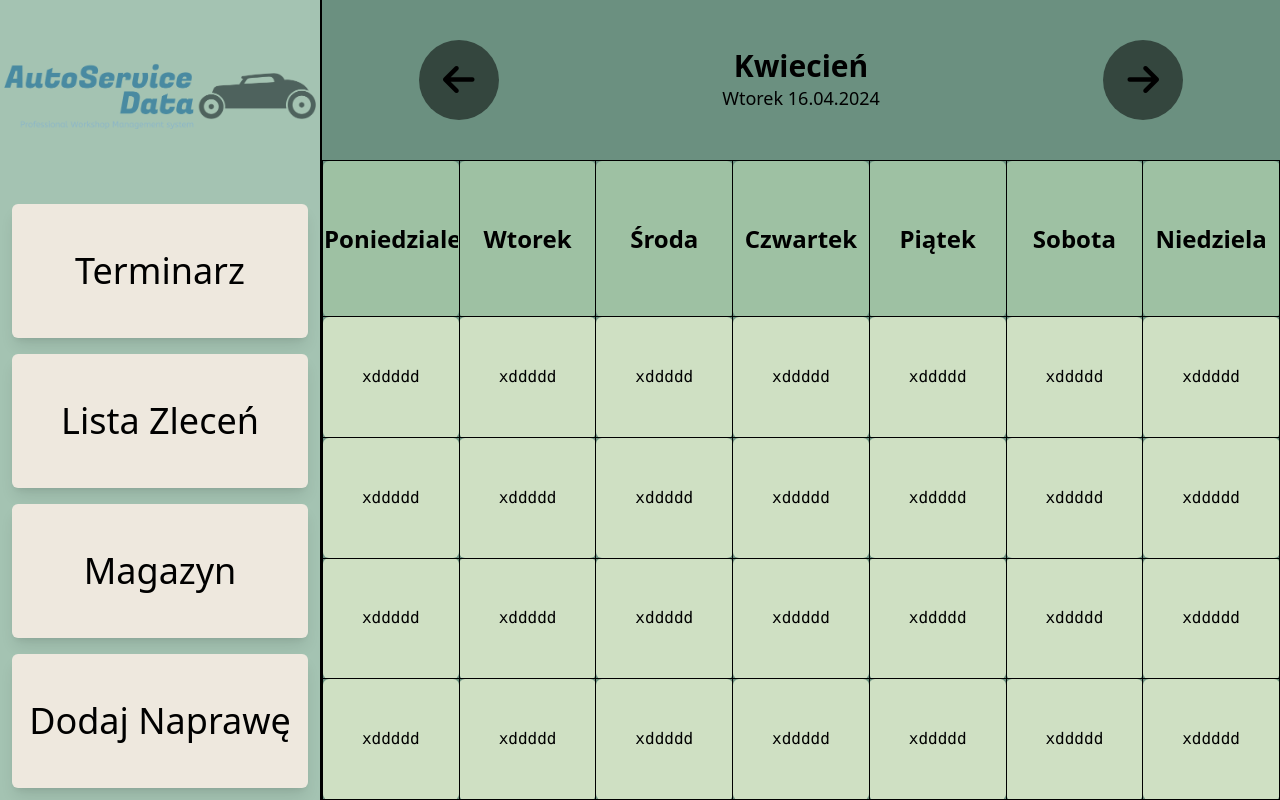
After one commit to siemaema/Projekt, a PHP site: page /Main.php in a window 1280 px wide. The commit adds this page. Run offline with PHP 8.4, Linux system fonts and the light colour scheme; some libraries are stand-ins or nearby versions.

Commit message:
pre release 1.0.0 BETA

```diff
--- /dev/null
+++ b/Main.php
@@ -0,0 +1,81 @@
+<!DOCTYPE html>
+<html lang="en">
+<head>
+    <meta charset="UTF-8">
+    <meta name="viewport" content="width=device-width, initial-scale=1.0">
+    <title>Document</title>
+    <link rel="stylesheet" href="output.css">
+    <script src="https://cdn.tailwindcss.com"></script>
+    <script src="https://kit.fontawesome.com/90bfbfad1c.js" crossorigin="anonymous"></script>
+</head>
+
+
+<body class=" bg-[#cfbeaf]">
+    <div class="grid grid-cols-4 h-screen ">
+        <div class="bg-[#a4c3b2] place-content-center px-1">
+            <img src="logo-no-background.png" class="animate-pulse saturate-150" alt="">
+
+        </div>
+
+        <div class="col-span-3 row-span-4 border-l-2 border-black bg-[#eee8de]">
+            <div class="grid grid-cols-7 grid-rows-5 w-full h-full bg-[#6b9080]">
+                <div class="grid col-span-2 w-full place-content-center ">
+                    <button class="w-20 h-20 text-4xl bg-[#34463E] rounded-full"><i class="fa-solid fa-arrow-left"></i></button>
+                </div>
+                <div class="grid col-span-3 text-center place-content-center">
+                    <p class="text-3xl font-bold">Kwiecień</p>
+                    <p class="text-lg">Wtorek 16.04.2024</p>
+                </div>
+                <div class="grid col-span-2 place-content-center ">
+                    <button class="w-20 h-20 text-4xl bg-[#34463E] rounded-full"><i class="fa-solid fa-arrow-right"></i></button>
+                </div>
+                <div class="grid col-span-7 row-span-4 w-full h-full overflow-hidden">
+                    <table id="tablica" class="h-full w-full  table-fixed border-slate-950  ">
+                    </table>
+                </div>
+            </div>
+
+        </div>
+
+        <div class="row-span-3 shadow-sm bg-[#a4c3b2]  border-black">
+            <div class="grid grid-cols-1 place-items-stretch h-full p-3 gap-4 text-4xl font-normal ">
+                <a href="Terminarz.php" class=""><button class="w-full h-full shadow-lg rounded-md bg-[#eee8de] hover:scale-105 overflow-hidden">Terminarz</button></a>
+                <a href="Lista_zleceń.php" class=""><button class="w-full h-full shadow-lg rounded-md bg-[#eee8de] hover:scale-105 overflow-hidden">Lista Zleceń</button></a>
+                <a href="Magazyn.php" class=""><button class="w-full h-full shadow-lg rounded-md bg-[#eee8de] hover:scale-105 overflow-hidden">Magazyn</button></a>
+                <a href="Dodaj_naprawe.php" class=""><button class="w-full h-full shadow-lg rounded-md bg-[#eee8de] hover:scale-105 overflow-hidden">Dodaj Naprawę</button></a>
+            </div>
+        </div>
+    </div>
+
+    <script>
+        dni = ["Poniedzialek","Wtorek","Środa","Czwartek","Piątek","Sobota","Niedziela"]
+
+        function insertChild(rows, cols){
+            var table =document.getElementById('tablica');
+            for(var i =0;i<rows;i++){
+                var row = table.insertRow();
+
+                for(var j=0;j<cols;j++){
+                    var cell;
+                    if(i === 0){
+                        cell = document.createElement('th');
+                        cell.classList.add("childTitle");
+                    }
+                    else{
+                        cell = document.createElement('td');
+                        cell.addEventListener("click", function(){
+                            alert("kliknales komorke :"+this.innerHTML);
+                        });
+                        cell.classList.add("childTable");
+                    }
+                    cell.innerHTML = (i === 0) ? dni[j] : "xddddd";
+
+                    row.appendChild(cell);
+
+                }
+            }
+        }
+        insertChild(5,7)
+    </script>
+</body>
+</html>
--- a/output.css
+++ b/output.css
@@ -554,20 +554,85 @@ video {
   --tw-contain-style:  ;
 }
 
+.container {
+  width: 100%;
+}
+
+@media (min-width: 640px) {
+  .container {
+    max-width: 640px;
+  }
+}
+
+@media (min-width: 768px) {
+  .container {
+    max-width: 768px;
+  }
+}
+
+@media (min-width: 1024px) {
+  .container {
+    max-width: 1024px;
+  }
+}
+
+@media (min-width: 1280px) {
+  .container {
+    max-width: 1280px;
+  }
+}
+
+@media (min-width: 1536px) {
+  .container {
+    max-width: 1536px;
+  }
+}
+
+.childTitle {
+  margin: 0.25rem;
+  overflow: hidden;
+  border-radius: 0.375rem;
+  border-width: 1px;
+  --tw-border-opacity: 1;
+  border-color: rgb(0 0 0 / var(--tw-border-opacity));
+  --tw-bg-opacity: 1;
+  background-color: rgb(158 193 163 / var(--tw-bg-opacity));
+  text-align: center;
+  font-size: 1.5rem;
+  line-height: 2rem;
+}
+
+.childTable {
+  margin: 0.25rem;
+  border-radius: 0.375rem;
+  border-width: 1px;
+  --tw-border-opacity: 1;
+  border-color: rgb(0 0 0 / var(--tw-border-opacity));
+  --tw-bg-opacity: 1;
+  background-color: rgb(207 224 195 / var(--tw-bg-opacity));
+  text-align: center;
+  font-family: ui-monospace, SFMono-Regular, Menlo, Monaco, Consolas, "Liberation Mono", "Courier New", monospace;
+}
+
+.childTable:hover {
+  --tw-scale-x: 1.05;
+  --tw-scale-y: 1.05;
+  transform: translate(var(--tw-translate-x), var(--tw-translate-y)) rotate(var(--tw-rotate)) skewX(var(--tw-skew-x)) skewY(var(--tw-skew-y)) scaleX(var(--tw-scale-x)) scaleY(var(--tw-scale-y));
+  --tw-bg-opacity: 1;
+  background-color: rgb(30 41 59 / var(--tw-bg-opacity));
+  transition-duration: 100ms;
+}
+
 .col-span-2 {
   grid-column: span 2 / span 2;
-}
-
-.col-span-1 {
-  grid-column: span 1 / span 1;
 }
 
 .col-span-3 {
   grid-column: span 3 / span 3;
 }
 
-.row-span-2 {
-  grid-row: span 2 / span 2;
+.col-span-7 {
+  grid-column: span 7 / span 7;
 }
 
 .row-span-3 {
@@ -578,263 +643,115 @@ video {
   grid-row: span 4 / span 4;
 }
 
-.flex {
-  display: flex;
+.table {
+  display: table;
 }
 
 .grid {
   display: grid;
 }
 
-.h-1\/4 {
-  height: 25%;
+.h-20 {
+  height: 5rem;
+}
+
+.h-full {
+  height: 100%;
 }
 
 .h-screen {
   height: 100vh;
 }
 
-.h-10 {
-  height: 2.5rem;
-}
-
-.h-3\/4 {
-  height: 75%;
-}
-
-.h-full {
-  height: 100%;
-}
-
-.h-1\/2 {
-  height: 50%;
+.w-20 {
+  width: 5rem;
 }
 
 .w-full {
   width: 100%;
 }
 
-.w-10 {
-  width: 2.5rem;
+.table-fixed {
+  table-layout: fixed;
 }
 
-.w-40 {
-  width: 10rem;
+@keyframes pulse {
+  50% {
+    opacity: .5;
+  }
 }
 
-.w-2\/6 {
-  width: 33.333333%;
-}
-
-.w-1\/6 {
-  width: 16.666667%;
-}
-
-.w-5\/6 {
-  width: 83.333333%;
-}
-
-.w-1\/2 {
-  width: 50%;
-}
-
-.basis-3\/4 {
-  flex-basis: 75%;
-}
-
-.scale-105 {
-  --tw-scale-x: 1.05;
-  --tw-scale-y: 1.05;
-  transform: translate(var(--tw-translate-x), var(--tw-translate-y)) rotate(var(--tw-rotate)) skewX(var(--tw-skew-x)) skewY(var(--tw-skew-y)) scaleX(var(--tw-scale-x)) scaleY(var(--tw-scale-y));
-}
-
-.grid-flow-row {
-  grid-auto-flow: row;
-}
-
-.grid-flow-col {
-  grid-auto-flow: column;
-}
-
-.grid-flow-row-dense {
-  grid-auto-flow: row dense;
-}
-
-.auto-rows-max {
-  grid-auto-rows: max-content;
+.animate-pulse {
+  animation: pulse 2s cubic-bezier(0.4, 0, 0.6, 1) infinite;
 }
 
 .grid-cols-1 {
   grid-template-columns: repeat(1, minmax(0, 1fr));
 }
 
-.grid-cols-2 {
-  grid-template-columns: repeat(2, minmax(0, 1fr));
-}
-
-.grid-cols-6 {
-  grid-template-columns: repeat(6, minmax(0, 1fr));
-}
-
-.grid-cols-subgrid {
-  grid-template-columns: subgrid;
-}
-
 .grid-cols-4 {
   grid-template-columns: repeat(4, minmax(0, 1fr));
 }
 
-.grid-rows-4 {
-  grid-template-rows: repeat(4, minmax(0, 1fr));
+.grid-cols-7 {
+  grid-template-columns: repeat(7, minmax(0, 1fr));
 }
 
-.grid-rows-1 {
-  grid-template-rows: repeat(1, minmax(0, 1fr));
-}
-
-.grid-rows-2 {
-  grid-template-rows: repeat(2, minmax(0, 1fr));
-}
-
-.grid-rows-3 {
-  grid-template-rows: repeat(3, minmax(0, 1fr));
+.grid-rows-5 {
+  grid-template-rows: repeat(5, minmax(0, 1fr));
 }
 
 .place-content-center {
   place-content: center;
 }
 
-.place-items-center {
-  place-items: center;
-}
-
 .place-items-stretch {
   place-items: stretch;
 }
 
-.items-stretch {
-  align-items: stretch;
+.gap-4 {
+  gap: 1rem;
 }
 
-.justify-items-center {
-  justify-items: center;
+.overflow-hidden {
+  overflow: hidden;
 }
 
-.gap-2 {
-  gap: 0.5rem;
-}
-
-.gap-3 {
-  gap: 0.75rem;
-}
-
-.gap-1 {
-  gap: 0.25rem;
-}
-
-.self-stretch {
-  align-self: stretch;
+.rounded-full {
+  border-radius: 9999px;
 }
 
 .rounded-md {
   border-radius: 0.375rem;
 }
 
-.border-4 {
-  border-width: 4px;
+.border-l-2 {
+  border-left-width: 2px;
 }
 
-.border {
-  border-width: 1px;
+.border-black {
+  --tw-border-opacity: 1;
+  border-color: rgb(0 0 0 / var(--tw-border-opacity));
 }
 
-.border-2 {
-  border-width: 2px;
+.border-slate-950 {
+  --tw-border-opacity: 1;
+  border-color: rgb(2 6 23 / var(--tw-border-opacity));
 }
 
-.border-indigo-600 {
-  --tw-border-opacity: 1;
-  border-color: rgb(79 70 229 / var(--tw-border-opacity));
+.bg-\[\#6b9080\] {
+  --tw-bg-opacity: 1;
+  background-color: rgb(107 144 128 / var(--tw-bg-opacity));
 }
 
-.bg-black {
+.bg-\[\#a4c3b2\] {
   --tw-bg-opacity: 1;
-  background-color: rgb(0 0 0 / var(--tw-bg-opacity));
+  background-color: rgb(164 195 178 / var(--tw-bg-opacity));
 }
 
-.bg-cyan-300 {
+.bg-\[\#cfbeaf\] {
   --tw-bg-opacity: 1;
-  background-color: rgb(103 232 249 / var(--tw-bg-opacity));
-}
-
-.bg-slate-500 {
-  --tw-bg-opacity: 1;
-  background-color: rgb(100 116 139 / var(--tw-bg-opacity));
-}
-
-.bg-green-800 {
-  --tw-bg-opacity: 1;
-  background-color: rgb(22 101 52 / var(--tw-bg-opacity));
-}
-
-.bg-slate-950 {
-  --tw-bg-opacity: 1;
-  background-color: rgb(2 6 23 / var(--tw-bg-opacity));
-}
-
-.bg-stone-900 {
-  --tw-bg-opacity: 1;
-  background-color: rgb(28 25 23 / var(--tw-bg-opacity));
-}
-
-.bg-red-900 {
-  --tw-bg-opacity: 1;
-  background-color: rgb(127 29 29 / var(--tw-bg-opacity));
-}
-
-.bg-zinc-600 {
-  --tw-bg-opacity: 1;
-  background-color: rgb(82 82 91 / var(--tw-bg-opacity));
-}
-
-.bg-blue-950 {
-  --tw-bg-opacity: 1;
-  background-color: rgb(23 37 84 / var(--tw-bg-opacity));
-}
-
-.bg-slate-600 {
-  --tw-bg-opacity: 1;
-  background-color: rgb(71 85 105 / var(--tw-bg-opacity));
-}
-
-.bg-yellow-600 {
-  --tw-bg-opacity: 1;
-  background-color: rgb(202 138 4 / var(--tw-bg-opacity));
-}
-
-.bg-indigo-600 {
-  --tw-bg-opacity: 1;
-  background-color: rgb(79 70 229 / var(--tw-bg-opacity));
-}
-
-.bg-lime-700 {
-  --tw-bg-opacity: 1;
-  background-color: rgb(77 124 15 / var(--tw-bg-opacity));
-}
-
-.bg-slate-800 {
-  --tw-bg-opacity: 1;
-  background-color: rgb(30 41 59 / var(--tw-bg-opacity));
-}
-
-.bg-white {
-  --tw-bg-opacity: 1;
-  background-color: rgb(255 255 255 / var(--tw-bg-opacity));
-}
-
-.bg-\[\#3f6132\] {
-  --tw-bg-opacity: 1;
-  background-color: rgb(63 97 50 / var(--tw-bg-opacity));
+  background-color: rgb(207 190 175 / var(--tw-bg-opacity));
 }
 
 .bg-\[\#eee8de\] {
@@ -842,63 +759,27 @@ video {
   background-color: rgb(238 232 222 / var(--tw-bg-opacity));
 }
 
-.bg-\[\#ffffff\] {
+.bg-amber-200 {
   --tw-bg-opacity: 1;
-  background-color: rgb(255 255 255 / var(--tw-bg-opacity));
+  background-color: rgb(253 230 138 / var(--tw-bg-opacity));
 }
 
-.bg-\[\#b8b499\] {
+.bg-\[\#70a9a1\] {
   --tw-bg-opacity: 1;
-  background-color: rgb(184 180 153 / var(--tw-bg-opacity));
+  background-color: rgb(112 169 161 / var(--tw-bg-opacity));
 }
 
-.bg-\[\#7b865d\] {
+.bg-\[\#34463E\] {
   --tw-bg-opacity: 1;
-  background-color: rgb(123 134 93 / var(--tw-bg-opacity));
+  background-color: rgb(52 70 62 / var(--tw-bg-opacity));
 }
 
-.bg-\[\#cfbeaf\] {
-  --tw-bg-opacity: 1;
-  background-color: rgb(207 190 175 / var(--tw-bg-opacity));
-}
-
-.bg-\[\#ccafab\] {
-  --tw-bg-opacity: 1;
-  background-color: rgb(204 175 171 / var(--tw-bg-opacity));
-}
-
-.bg-opacity-60 {
-  --tw-bg-opacity: 0.6;
+.bg-\[\#734463E\] {
+  background-color: #734463E;
 }
 
 .p-3 {
   padding: 0.75rem;
-}
-
-.p-5 {
-  padding: 1.25rem;
-}
-
-.p-4 {
-  padding: 1rem;
-}
-
-.p-2 {
-  padding: 0.5rem;
-}
-
-.p-1 {
-  padding: 0.25rem;
-}
-
-.px-2 {
-  padding-left: 0.5rem;
-  padding-right: 0.5rem;
-}
-
-.py-2 {
-  padding-top: 0.5rem;
-  padding-bottom: 0.5rem;
 }
 
 .px-1 {
@@ -906,14 +787,13 @@ video {
   padding-right: 0.25rem;
 }
 
-.text-lg {
-  font-size: 1.125rem;
-  line-height: 1.75rem;
+.text-center {
+  text-align: center;
 }
 
-.text-5xl {
-  font-size: 3rem;
-  line-height: 1;
+.text-3xl {
+  font-size: 1.875rem;
+  line-height: 2.25rem;
 }
 
 .text-4xl {
@@ -921,41 +801,17 @@ video {
   line-height: 2.5rem;
 }
 
-.font-medium {
-  font-weight: 500;
+.text-lg {
+  font-size: 1.125rem;
+  line-height: 1.75rem;
 }
 
-.font-light {
-  font-weight: 300;
+.font-bold {
+  font-weight: 700;
 }
 
 .font-normal {
   font-weight: 400;
-}
-
-.subpixel-antialiased {
-  -webkit-font-smoothing: auto;
-  -moz-osx-font-smoothing: auto;
-}
-
-.opacity-45 {
-  opacity: 0.45;
-}
-
-.opacity-35 {
-  opacity: 0.35;
-}
-
-.opacity-20 {
-  opacity: 0.2;
-}
-
-.opacity-60 {
-  opacity: 0.6;
-}
-
-.opacity-70 {
-  opacity: 0.7;
 }
 
 .shadow-sm {
@@ -964,41 +820,21 @@ video {
   box-shadow: var(--tw-ring-offset-shadow, 0 0 #0000), var(--tw-ring-shadow, 0 0 #0000), var(--tw-shadow);
 }
 
-.backdrop-brightness-75 {
-  --tw-backdrop-brightness: brightness(.75);
-  -webkit-backdrop-filter: var(--tw-backdrop-blur) var(--tw-backdrop-brightness) var(--tw-backdrop-contrast) var(--tw-backdrop-grayscale) var(--tw-backdrop-hue-rotate) var(--tw-backdrop-invert) var(--tw-backdrop-opacity) var(--tw-backdrop-saturate) var(--tw-backdrop-sepia);
-          backdrop-filter: var(--tw-backdrop-blur) var(--tw-backdrop-brightness) var(--tw-backdrop-contrast) var(--tw-backdrop-grayscale) var(--tw-backdrop-hue-rotate) var(--tw-backdrop-invert) var(--tw-backdrop-opacity) var(--tw-backdrop-saturate) var(--tw-backdrop-sepia);
+.shadow-md {
+  --tw-shadow: 0 4px 6px -1px rgb(0 0 0 / 0.1), 0 2px 4px -2px rgb(0 0 0 / 0.1);
+  --tw-shadow-colored: 0 4px 6px -1px var(--tw-shadow-color), 0 2px 4px -2px var(--tw-shadow-color);
+  box-shadow: var(--tw-ring-offset-shadow, 0 0 #0000), var(--tw-ring-shadow, 0 0 #0000), var(--tw-shadow);
 }
 
-.transition-opacity {
-  transition-property: opacity;
-  transition-timing-function: cubic-bezier(0.4, 0, 0.2, 1);
-  transition-duration: 150ms;
+.shadow-lg {
+  --tw-shadow: 0 10px 15px -3px rgb(0 0 0 / 0.1), 0 4px 6px -4px rgb(0 0 0 / 0.1);
+  --tw-shadow-colored: 0 10px 15px -3px var(--tw-shadow-color), 0 4px 6px -4px var(--tw-shadow-color);
+  box-shadow: var(--tw-ring-offset-shadow, 0 0 #0000), var(--tw-ring-shadow, 0 0 #0000), var(--tw-shadow);
 }
 
-.hover\:fixed:hover {
-  position: fixed;
-}
-
-.hover\:absolute:hover {
-  position: absolute;
-}
-
-.hover\:size-11\/12:hover {
-  width: 91.666667%;
-  height: 91.666667%;
-}
-
-.hover\:scale-50:hover {
-  --tw-scale-x: .5;
-  --tw-scale-y: .5;
-  transform: translate(var(--tw-translate-x), var(--tw-translate-y)) rotate(var(--tw-rotate)) skewX(var(--tw-skew-x)) skewY(var(--tw-skew-y)) scaleX(var(--tw-scale-x)) scaleY(var(--tw-scale-y));
-}
-
-.hover\:scale-110:hover {
-  --tw-scale-x: 1.1;
-  --tw-scale-y: 1.1;
-  transform: translate(var(--tw-translate-x), var(--tw-translate-y)) rotate(var(--tw-rotate)) skewX(var(--tw-skew-x)) skewY(var(--tw-skew-y)) scaleX(var(--tw-scale-x)) scaleY(var(--tw-scale-y));
+.saturate-150 {
+  --tw-saturate: saturate(1.5);
+  filter: var(--tw-blur) var(--tw-brightness) var(--tw-contrast) var(--tw-grayscale) var(--tw-hue-rotate) var(--tw-invert) var(--tw-saturate) var(--tw-sepia) var(--tw-drop-shadow);
 }
 
 .hover\:scale-105:hover {
@@ -1006,32 +842,3 @@ video {
   --tw-scale-y: 1.05;
   transform: translate(var(--tw-translate-x), var(--tw-translate-y)) rotate(var(--tw-rotate)) skewX(var(--tw-skew-x)) skewY(var(--tw-skew-y)) scaleX(var(--tw-scale-x)) scaleY(var(--tw-scale-y));
 }
-
-.hover\:hue-rotate-180:hover {
-  --tw-hue-rotate: hue-rotate(180deg);
-  filter: var(--tw-blur) var(--tw-brightness) var(--tw-contrast) var(--tw-grayscale) var(--tw-hue-rotate) var(--tw-invert) var(--tw-saturate) var(--tw-sepia) var(--tw-drop-shadow);
-}
-
-.hover\:backdrop-blur-sm:hover {
-  --tw-backdrop-blur: blur(4px);
-  -webkit-backdrop-filter: var(--tw-backdrop-blur) var(--tw-backdrop-brightness) var(--tw-backdrop-contrast) var(--tw-backdrop-grayscale) var(--tw-backdrop-hue-rotate) var(--tw-backdrop-invert) var(--tw-backdrop-opacity) var(--tw-backdrop-saturate) var(--tw-backdrop-sepia);
-          backdrop-filter: var(--tw-backdrop-blur) var(--tw-backdrop-brightness) var(--tw-backdrop-contrast) var(--tw-backdrop-grayscale) var(--tw-backdrop-hue-rotate) var(--tw-backdrop-invert) var(--tw-backdrop-opacity) var(--tw-backdrop-saturate) var(--tw-backdrop-sepia);
-}
-
-.hover\:backdrop-brightness-75:hover {
-  --tw-backdrop-brightness: brightness(.75);
-  -webkit-backdrop-filter: var(--tw-backdrop-blur) var(--tw-backdrop-brightness) var(--tw-backdrop-contrast) var(--tw-backdrop-grayscale) var(--tw-backdrop-hue-rotate) var(--tw-backdrop-invert) var(--tw-backdrop-opacity) var(--tw-backdrop-saturate) var(--tw-backdrop-sepia);
-          backdrop-filter: var(--tw-backdrop-blur) var(--tw-backdrop-brightness) var(--tw-backdrop-contrast) var(--tw-backdrop-grayscale) var(--tw-backdrop-hue-rotate) var(--tw-backdrop-invert) var(--tw-backdrop-opacity) var(--tw-backdrop-saturate) var(--tw-backdrop-sepia);
-}
-
-.hover\:backdrop-brightness-150:hover {
-  --tw-backdrop-brightness: brightness(1.5);
-  -webkit-backdrop-filter: var(--tw-backdrop-blur) var(--tw-backdrop-brightness) var(--tw-backdrop-contrast) var(--tw-backdrop-grayscale) var(--tw-backdrop-hue-rotate) var(--tw-backdrop-invert) var(--tw-backdrop-opacity) var(--tw-backdrop-saturate) var(--tw-backdrop-sepia);
-          backdrop-filter: var(--tw-backdrop-blur) var(--tw-backdrop-brightness) var(--tw-backdrop-contrast) var(--tw-backdrop-grayscale) var(--tw-backdrop-hue-rotate) var(--tw-backdrop-invert) var(--tw-backdrop-opacity) var(--tw-backdrop-saturate) var(--tw-backdrop-sepia);
-}
-
-.focus\:hover\:scale-105:hover:focus {
-  --tw-scale-x: 1.05;
-  --tw-scale-y: 1.05;
-  transform: translate(var(--tw-translate-x), var(--tw-translate-y)) rotate(var(--tw-rotate)) skewX(var(--tw-skew-x)) skewY(var(--tw-skew-y)) scaleX(var(--tw-scale-x)) scaleY(var(--tw-scale-y));
-}
```
Also changed, not shown: main.css (+12 -0 lines), test.html (deleted, +0 -33 lines), Dodaj_naprawe.php (added), Lista_zleceń.php (added), Magazyn.php (added), Terminarz.php (added).
